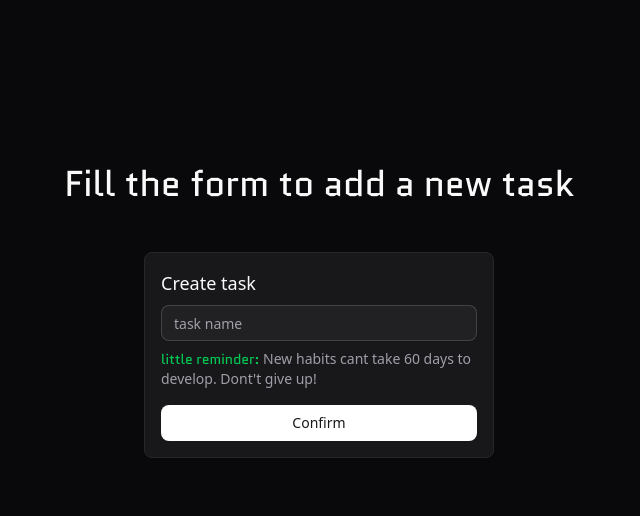
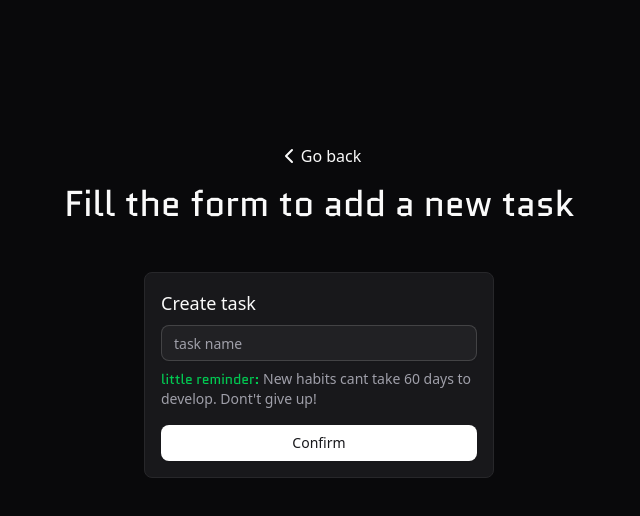
Before and after one commit to ArthurThz/Habit-Tracker, a Next.js app: page /tasks/new-task in a window 1280 px wide. Shown: the top 516 px of the page, without its empty margins (321-961 px from the left). Built offline with nearby package versions, Linux system fonts and the light colour scheme.

Commit message:
(dev) created back button in create-new-task component

```diff
--- a/src/app/tasks/new-task/page.tsx
+++ b/src/app/tasks/new-task/page.tsx
@@ -1,8 +1,20 @@
+"use client";
+
 import NewTaskForm from "@/components/forms/new-task-form";
+import { ChevronLeft } from "lucide-react";
+import { useRouter } from "next/navigation";
 
 const NewTaskPage = () => {
+  const navigate = useRouter();
   return (
     <div className="w-full h-screen flex flex-col items-center justify-center p-4 gap-4">
+      <button
+        onClick={() => navigate.back()}
+        className="flex items-center  hover:underline hover:cursor-pointer underline-offset-2"
+      >
+        <ChevronLeft />
+        <span>Go back</span>
+      </button>
       <h1 className="font-quantico text-4xl text-center lg:text-start ">
         Fill the form to add a new task
       </h1>
--- a/src/components/hero/index.tsx
+++ b/src/components/hero/index.tsx
@@ -19,7 +19,7 @@ const HeroSection = () => {
           <div className="flex gap-4 justify-center lg:justify-start">
             <Button
               variant="heroPrimary"
-              onClick={() => navigate.push("/login")}
+              onClick={() => navigate.push("/home")}
             >
               Access App
             </Button>
```
